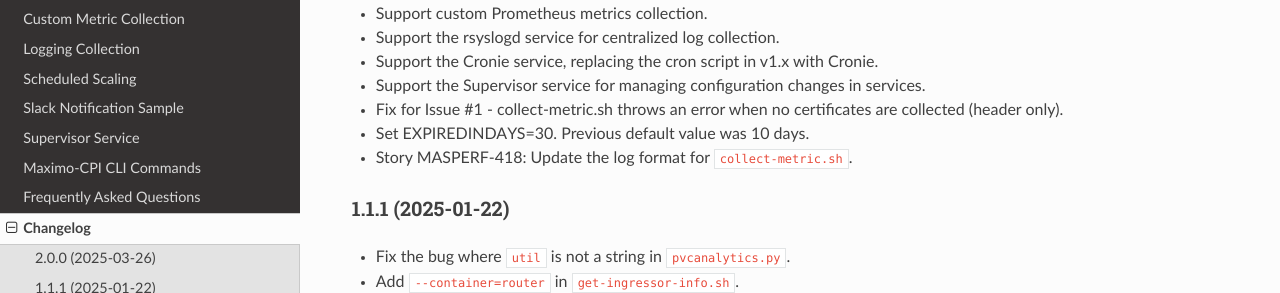
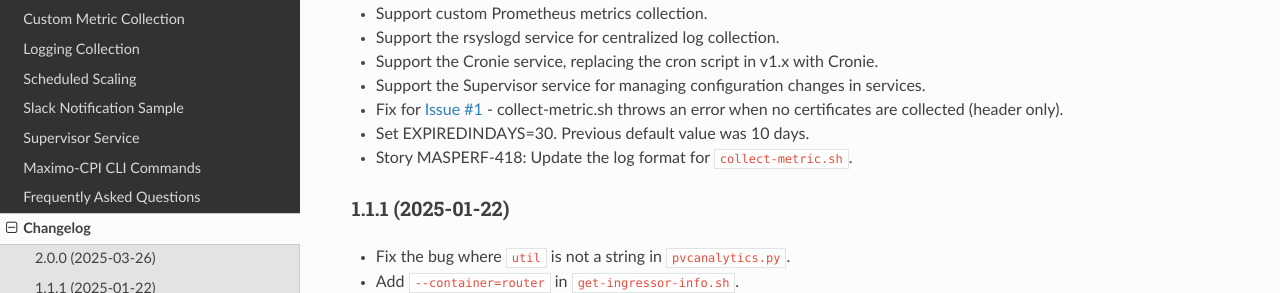
Before and after one commit to ibm-mas/mcpi, an MkDocs documentation site: the page built from docs/changelog.md, in a window 1280 px wide. Shown: the part 208-501 px from the top of the page. Built offline with MkDocs 1.6.1, drawn with Linux system fonts in a browser that asks for light colours; nearby versions of some CDN libraries; some of the changed lines change nothing that is shown.

Commit message:
[patch] 2.0.0 release]

```diff
--- a/docs/changelog.md
+++ b/docs/changelog.md
@@ -5,7 +5,7 @@
 -  Support the rsyslogd service for centralized log collection.
 -  Support the Cronie service, replacing the cron script in v1.x with Cronie.
 -  Support the Supervisor service for managing configuration changes in services.
--  Fix for Issue #1 - collect-metric.sh throws an error when no certificates are collected (header only).
+-  Fix for [Issue #1](https://github.com/ibm-mas/mcpi/issues/1) - collect-metric.sh throws an error when no certificates are collected (header only).
 -  Set EXPIREDINDAYS=30. Previous default value was 10 days.
 -  Story MASPERF-418: Update the log format for `collect-metric.sh`.
 
```
